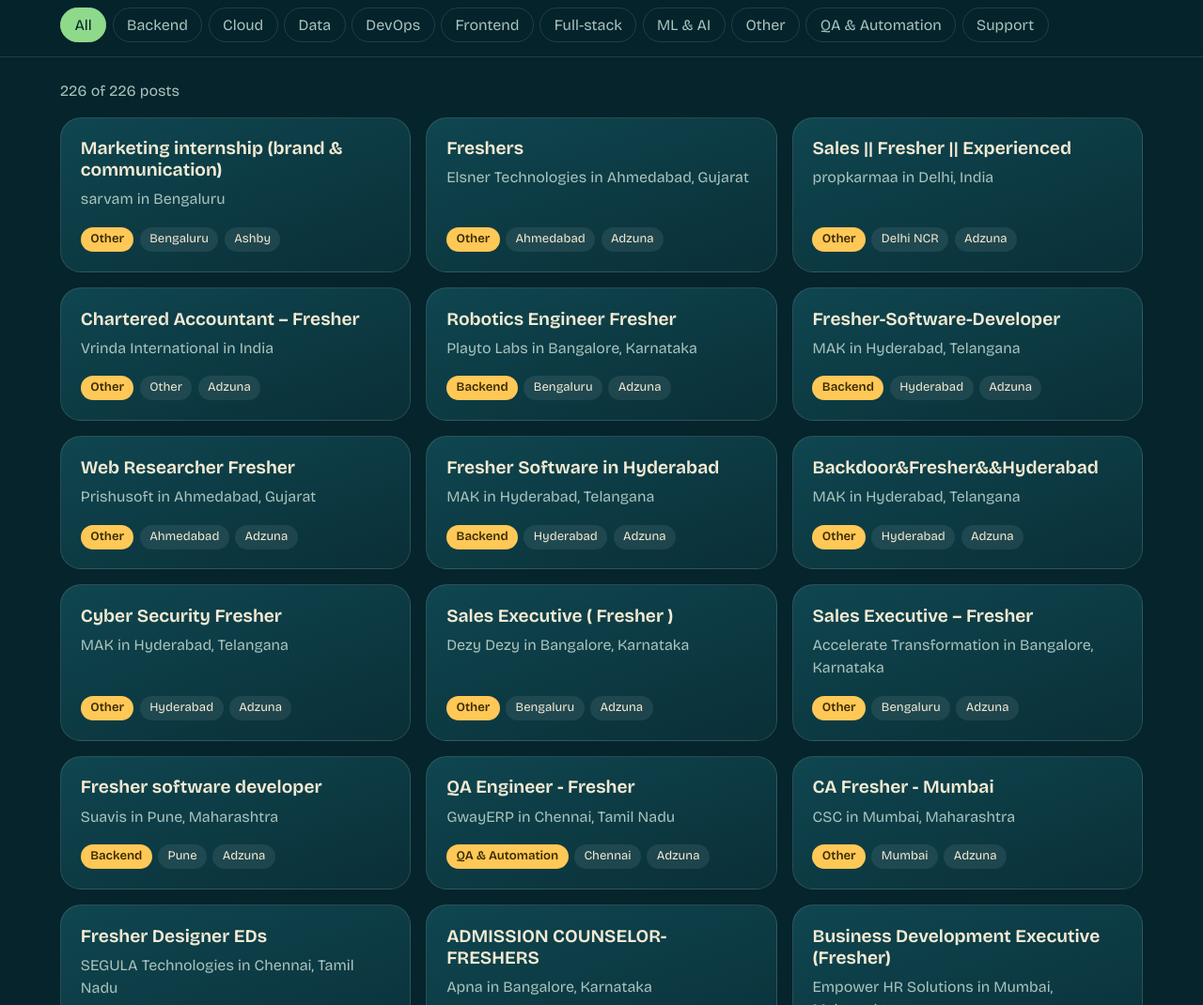
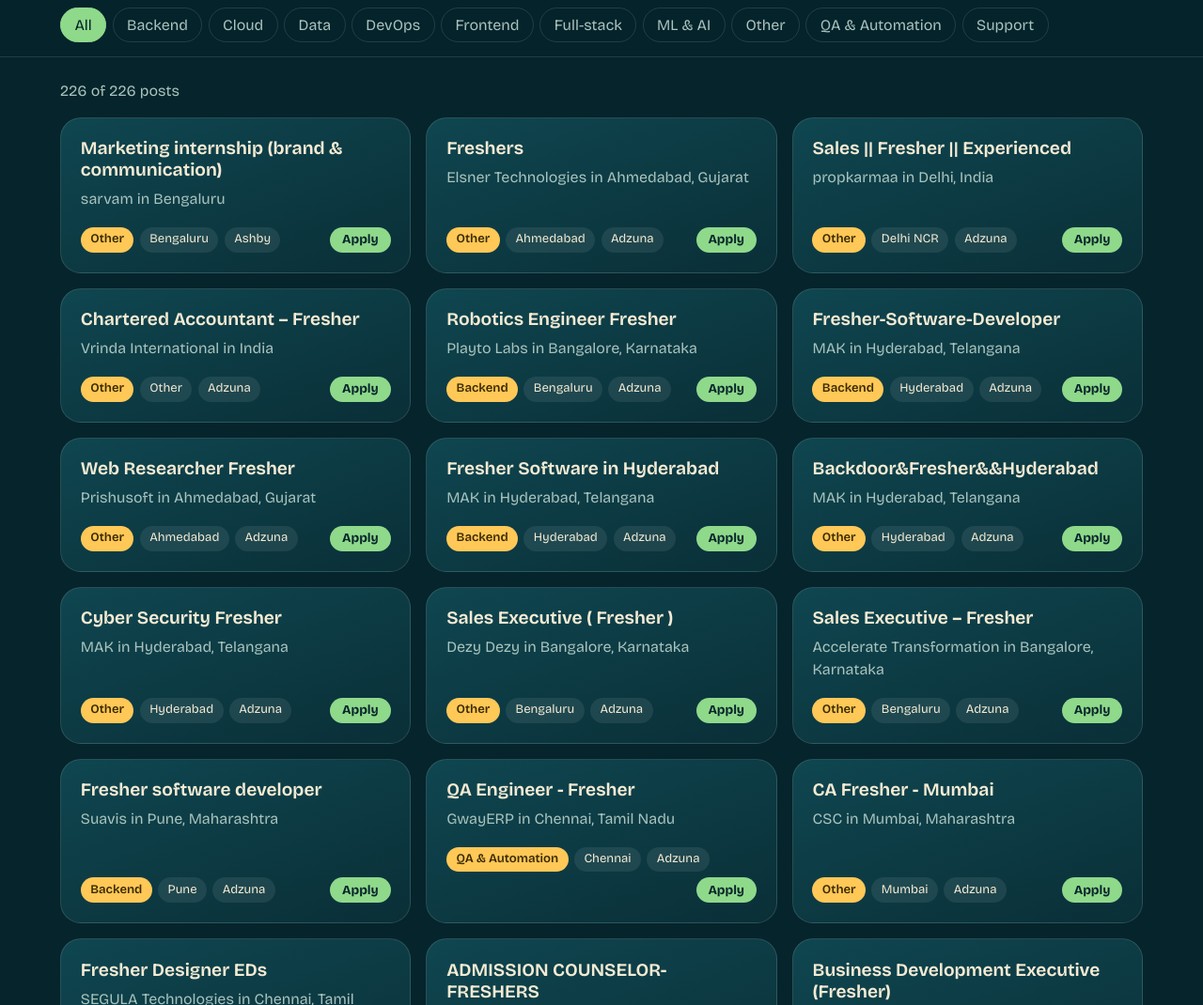
Before and after one commit to Papaplayer01/jobearth, a plain HTML site: page docs/index.html in a window 1280 px wide. Shown: the part 691-1761 px from the top of the page at 94% size. Drawn offline with nearby package versions, Linux system fonts and the light colour scheme.

Commit message:
Make job cards reliably clickable

```diff
--- a/docs/index.html
+++ b/docs/index.html
@@ -36,13 +36,14 @@ main{max-width:1200px;margin:auto;padding:1.5rem 1.5rem 5rem}
 #meta{color:var(--mist);margin-bottom:1rem;min-height:1.5em}
 #list{display:grid;grid-template-columns:repeat(auto-fill,minmax(310px,1fr));gap:1rem}
 .card{position:relative;text-align:left;font:inherit;color:inherit;background:linear-gradient(160deg,#0f4650,#0a2f37);border:1px solid var(--line);border-radius:22px;padding:1.3rem;cursor:pointer;display:flex;flex-direction:column;gap:.5rem;overflow:hidden;transition:transform .5s var(--ease),border-color .4s;--mx:50%;--my:0%}
-.card::before{content:"";position:absolute;inset:0;background:radial-gradient(260px circle at var(--mx) var(--my),#8fd98b24,transparent 70%);opacity:0;transition:opacity .4s}
+.card::before{pointer-events:none;content:"";position:absolute;inset:0;background:radial-gradient(260px circle at var(--mx) var(--my),#8fd98b24,transparent 70%);opacity:0;transition:opacity .4s}
 .card:hover{transform:translateY(-5px);border-color:#8fd98b66}.card:hover::before{opacity:1}
 .card h3{font-size:1.2rem;line-height:1.2;font-weight:650;position:relative}
 .card .co{color:var(--mist);position:relative}
 .tags{display:flex;gap:.4rem;flex-wrap:wrap;margin-top:auto;padding-top:.6rem;position:relative}
 .tag{font-size:.82rem;padding:.2rem .65rem;border-radius:999px;background:#ffffff14}
 .tag.role{background:var(--sun);color:#3a2a00;font-weight:600}
+.apply{margin-left:auto;font-weight:700;color:var(--deep);background:var(--moss);border-radius:999px;padding:.2rem .8rem;text-decoration:none;font-size:.85rem;transition:transform .3s var(--ease)}.apply:hover{transform:translateY(-2px)}
 .empty{grid-column:1/-1;padding:4rem 1rem;text-align:center;color:var(--mist)}
 #drawer{position:fixed;inset:0;z-index:20;pointer-events:none}
 #drawer .veil{position:absolute;inset:0;background:#02131880;backdrop-filter:blur(0);opacity:0;transition:opacity .5s var(--ease),backdrop-filter .5s}
@@ -110,13 +111,13 @@ function filtered(){const q=state.q.toLowerCase();
   return r.sort(state.sort=="co"?(a,b)=>a.company.localeCompare(b.company):(a,b)=>(b.first_seen||"").localeCompare(a.first_seen||""))}
 
 function draw(){const r=filtered();
-  $("#list").innerHTML=r.length?r.map((j,i)=>`<button class="card" data-id="${esc(j.id)}" style="view-transition-name:c${i<60?i:"x"+i}">
+  $("#list").innerHTML=r.length?r.map((j,i)=>`<div class="card" role="button" tabindex="0" data-id="${esc(j.id)}" ${i<24?`style="view-transition-name:c${i}"`:""}>
     <h3>${esc(j.title)}</h3><span class="co">${esc(j.company)} in ${esc(j.location_raw||j.city)}</span>
-    <div class="tags"><span class="tag role">${esc(j.role)}</span><span class="tag">${esc(j.city)}</span><span class="tag">${esc(j.source)}</span></div></button>`).join(""):
+    <div class="tags"><span class="tag role">${esc(j.role)}</span><span class="tag">${esc(j.city)}</span><span class="tag">${esc(j.source)}</span><a class="apply" href="${esc(j.url)}" target="_blank" rel="noopener">Apply</a></div></div>`).join(""):
     `<div class="empty">No posts match. Clear the search or pick another role.</div>`;
   if(!$("#meta").textContent.startsWith("Showing sample"))$("#meta").textContent=`${r.length} of ${JOBS.length} posts`}
 
-function render(animate=true){(animate&&document.startViewTransition&&!reduce)?document.startViewTransition(draw):draw()}
+function render(animate=true){(animate&&document.startViewTransition&&!reduce&&filtered().length<=60)?document.startViewTransition(draw):draw()}
 
 $("#q").addEventListener("input",e=>{state.q=e.target.value;render()});
 $("#city").addEventListener("change",e=>{state.city=e.target.value;render()});
@@ -127,11 +128,13 @@ $("#list").addEventListener("pointermove",e=>{const c=e.target.closest(".card");
 
 // detail drawer
 let lastFocus;
-$("#list").addEventListener("click",e=>{const c=e.target.closest(".card");if(!c)return;const j=JOBS.find(x=>x.id==c.dataset.id);lastFocus=c;
+function openJob(e){if(e.target.closest(".apply"))return;const c=e.target.closest(".card");if(!c)return;const j=JOBS.find(x=>x.id==c.dataset.id);if(!j)return;lastFocus=c;try{
   $("#sheet").innerHTML=`<button class="btn ghost" id="x">Close</button><h2>${esc(j.title)}</h2><div class="co" style="color:var(--mist)">${esc(j.company)} in ${esc(j.location_raw||j.city)}</div>
   <div class="tags"><span class="tag role">${esc(j.role)}</span><span class="tag">${esc(j.city)}</span><span class="tag">Posted ${esc(j.posted||j.first_seen)}</span></div>
   <p>${esc(j.description.slice(0,700))}${j.description.length>700?"...":""}</p><a class="btn" href="${esc(j.url)}" target="_blank" rel="noopener">Apply on ${esc(j.source)}</a>`;
-  $("#drawer").classList.add("open");$("#drawer").setAttribute("aria-hidden","false");$("#x").focus()});
+  $("#drawer").classList.add("open");$("#drawer").setAttribute("aria-hidden","false");$("#x").focus()}catch(err){console.error(err);window.open(j.url,"_blank","noopener")}}
+$("#list").addEventListener("click",openJob);
+$("#list").addEventListener("keydown",e=>{if((e.key=="Enter"||e.key==" ")&&e.target.matches(".card")){e.preventDefault();openJob(e)}});
 const close=()=>{$("#drawer").classList.remove("open");$("#drawer").setAttribute("aria-hidden","true");lastFocus&&lastFocus.focus()};
 $("#drawer").addEventListener("click",e=>{if(e.target.matches(".veil,#x"))close()});
 addEventListener("keydown",e=>{if(e.key=="Escape")close()});
```
